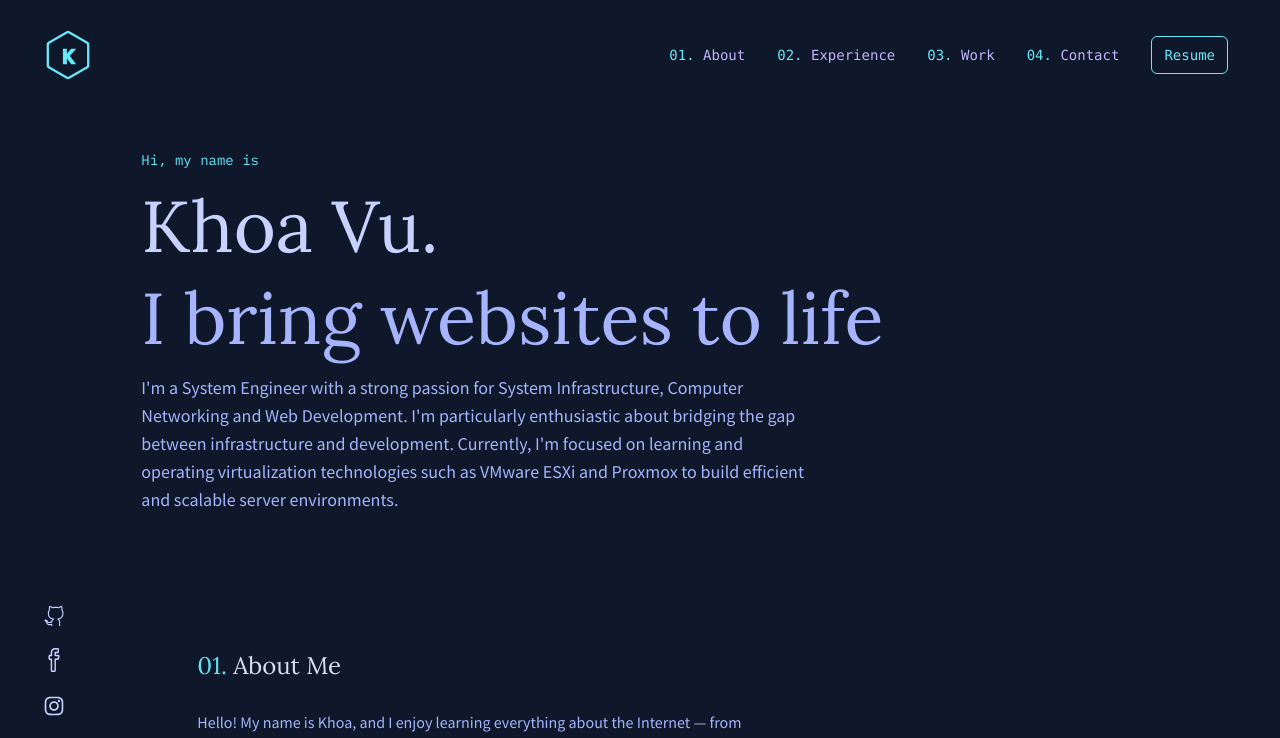
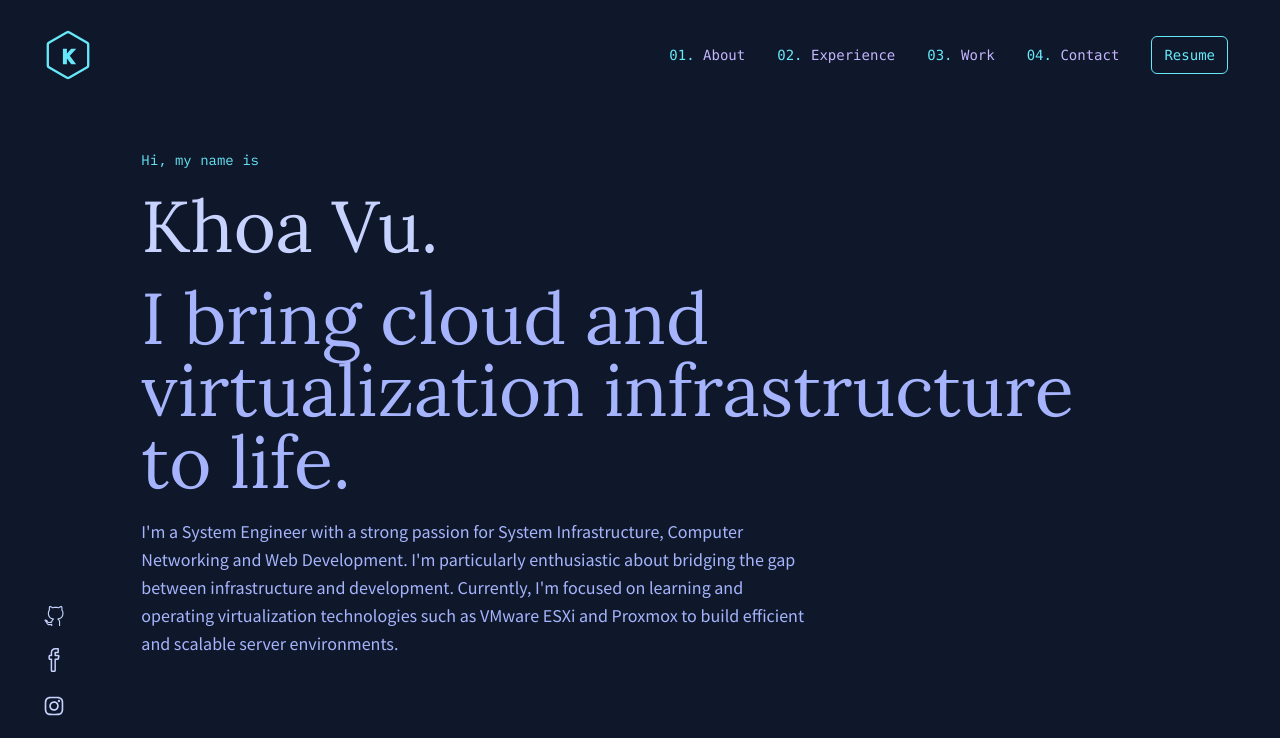
Before and after one commit to khoavu2502/portfolio, an Angular app: page / in a window 1280 px wide. Shown: the top 738 px of the page. Built offline with nearby package versions, Linux system fonts and the light colour scheme.

Commit message:
apply changes to current position

```diff
--- a/src/app/components/landing-page/landing-page.component.html
+++ b/src/app/components/landing-page/landing-page.component.html
@@ -4,7 +4,7 @@
         <section data-aos="fade" data-aos-delay="1000" class="flex flex-col pt-10 mb-20 font-lora lg:mb-32">
             <h1 class="text-sm font-ibm text-cyan-300 pb-2 md:text-md lg:pb-5">Hi, my name is</h1>
             <h2 class="text-4xl text-indigo-200 pb-2 lg:pb-5 lg:text-7xl">Khoa Vu.</h2>
-            <h3 class="text-3xl text-indigo-300 pb-2 lg:pb-5 lg:text-7xl">I bring websites to life</h3>
+            <h3 class="text-3xl text-indigo-300 pb-2 lg:pb-5 lg:text-7xl">I bring cloud and virtualization infrastructure to life.</h3>
             <p class="text-lg text-indigo-300 font-source lg:w-2/3">
                 I'm a System Engineer with a strong passion for System Infrastructure, Computer Networking and Web Development. I'm particularly enthusiastic about bridging
                 the gap between infrastructure and development. Currently, I'm focused on learning and operating virtualization technologies such as VMware ESXi and Proxmox to build efficient and scalable server environments.
```
